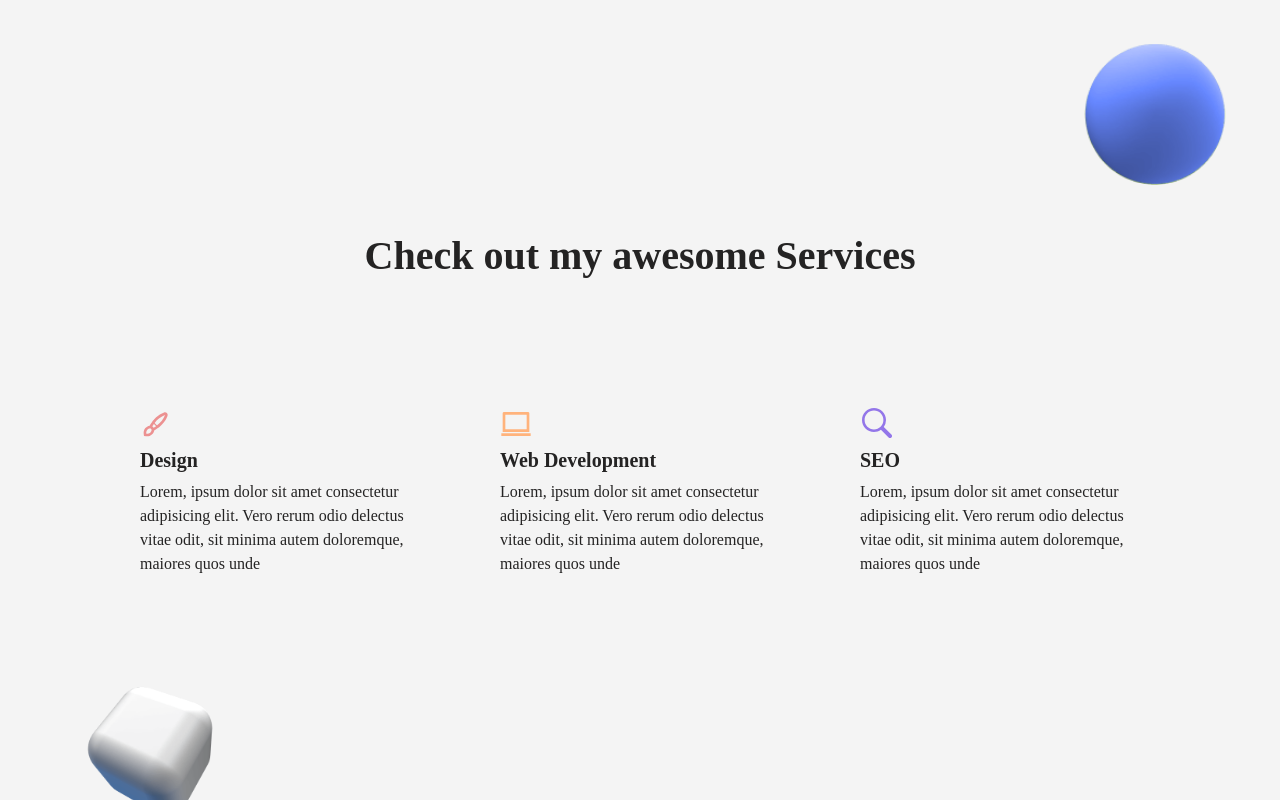
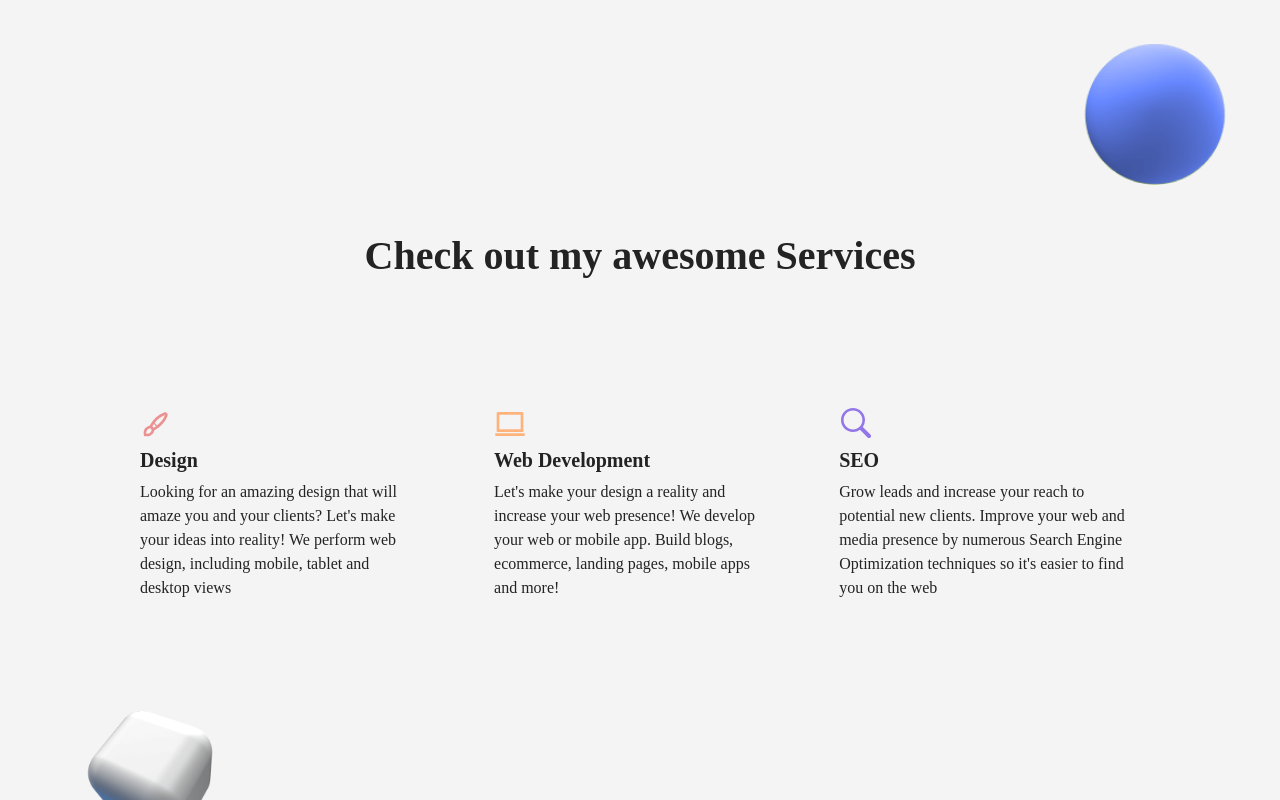
Before and after one commit to PedroEdu6786/client-portfolio, a Next.js app: page / in a window 1280 px wide. Shown: the part 2095-2895 px from the top of the page. Built offline with nearby package versions, Linux system fonts and the light colour scheme; a web font is replaced by a local one.

Commit message:
feat: services content information card

```diff
--- a/src/components/molecules/ServiceBox.jsx
+++ b/src/components/molecules/ServiceBox.jsx
@@ -4,7 +4,7 @@ import ReactIcon from '../atoms/ReactIcon'
 
 const ServiceBox = ({ icon, title, description, color }) => {
   return (
-    <MotionStack>
+    <MotionStack maxW="500px">
       <ReactIcon icon={icon} color={color} />
       <Heading as="h3" size="md">
         {title}
--- a/src/components/molecules/ServiceCollection.jsx
+++ b/src/components/molecules/ServiceCollection.jsx
@@ -8,22 +8,25 @@ const ServiceCard = () => {
   return (
     <Stack spacing="5rem" direction={{ base: 'column', md: 'row' }}>
       <ServiceBox
+        flex="1"
         icon={TiBrush}
         color="portfolio.lightRed"
         title="Design"
-        description="Lorem, ipsum dolor sit amet consectetur adipisicing elit. Vero rerum odio delectus vitae odit, sit minima autem doloremque, maiores quos unde"
+        description="Looking for an amazing design that will amaze you and your clients? Let's make your ideas into reality! We perform web design, including mobile, tablet and desktop views"
       />
       <ServiceBox
+        flex="1"
         icon={RiMacbookLine}
         color="portfolio.lightOrange"
         title="Web Development"
-        description="Lorem, ipsum dolor sit amet consectetur adipisicing elit. Vero rerum odio delectus vitae odit, sit minima autem doloremque, maiores quos unde"
+        description="Let's make your design a reality and increase your web presence! We develop your web or mobile app. Build blogs, ecommerce, landing pages, mobile apps and more!"
       />
       <ServiceBox
+        flex="1"
         icon={GoSearch}
         color="portfolio.lightPurple"
         title="SEO"
-        description="Lorem, ipsum dolor sit amet consectetur adipisicing elit. Vero rerum odio delectus vitae odit, sit minima autem doloremque, maiores quos unde"
+        description="Grow leads and increase your reach to potential new clients. Improve your web and media presence by numerous Search Engine Optimization techniques so it's easier to find you on the web"
       />
     </Stack>
   )
```
